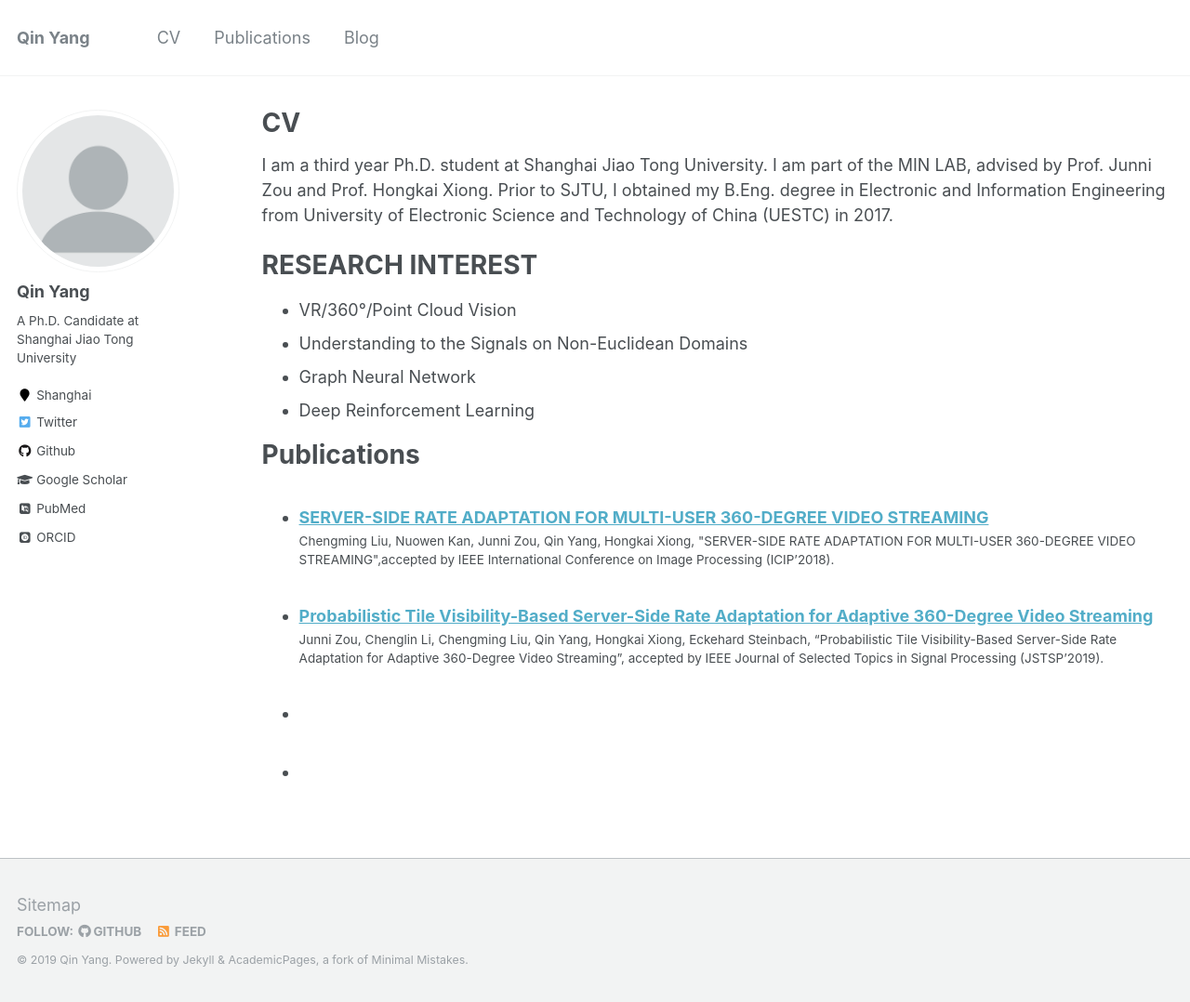
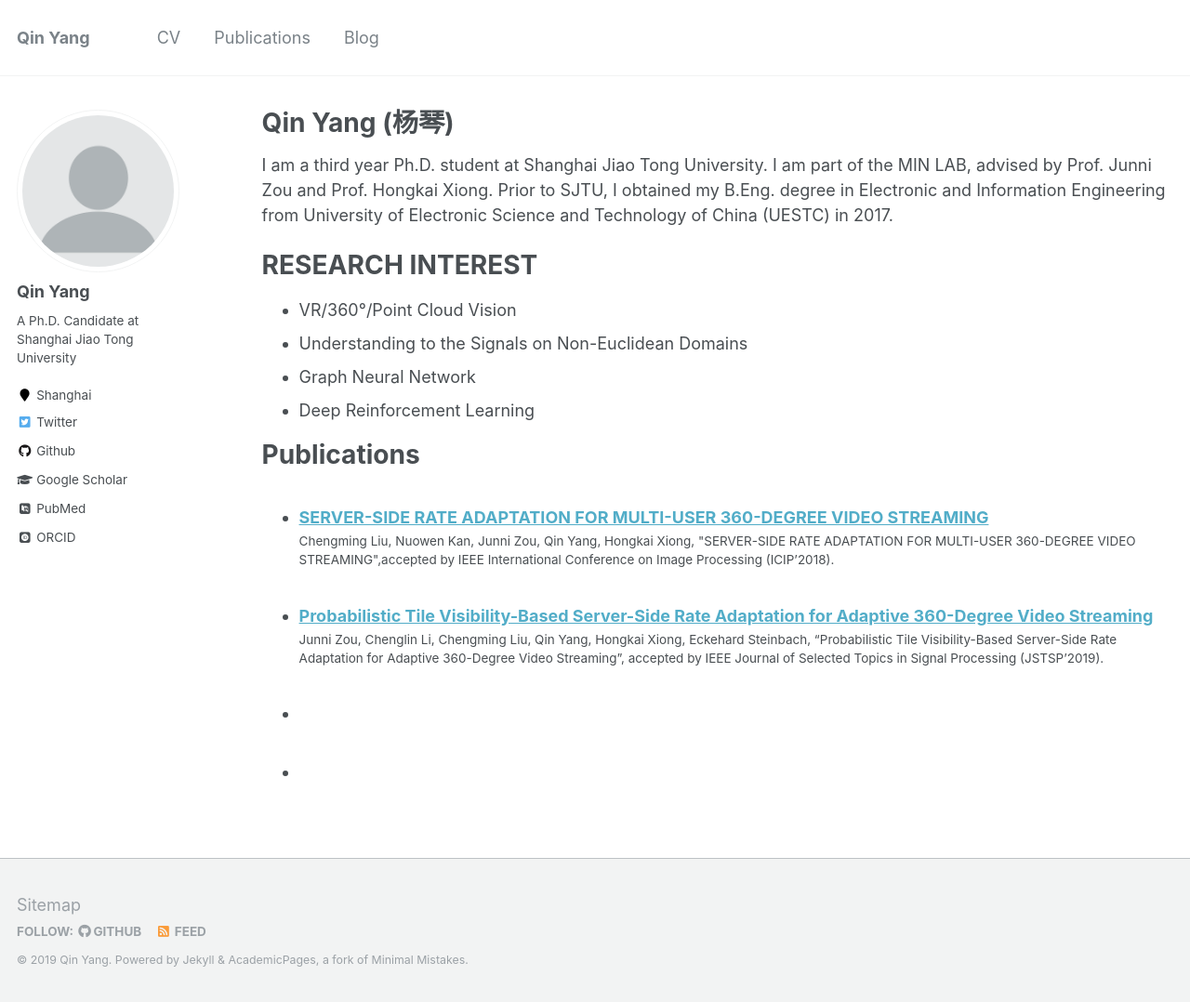
Before and after one commit to QinYang12/QinYang12.github.io, a Jekyll site: the page built from _pages/about.md, in a window 1280 px wide and 1078 px high. Shown: the whole window at 93% size. Built offline with Jekyll 4.4.1, drawn with Linux system fonts in a browser that asks for light colours; some web fonts are replaced.

Commit message:
Update about.md

```diff
--- a/_pages/about.md
+++ b/_pages/about.md
@@ -1,7 +1,7 @@
 ---
 layout: archive
 permalink: /
-title: "CV"
+title: "Qin Yang (杨琴)"
 author_profile: true
 redirect_from:
   - /about/
```
